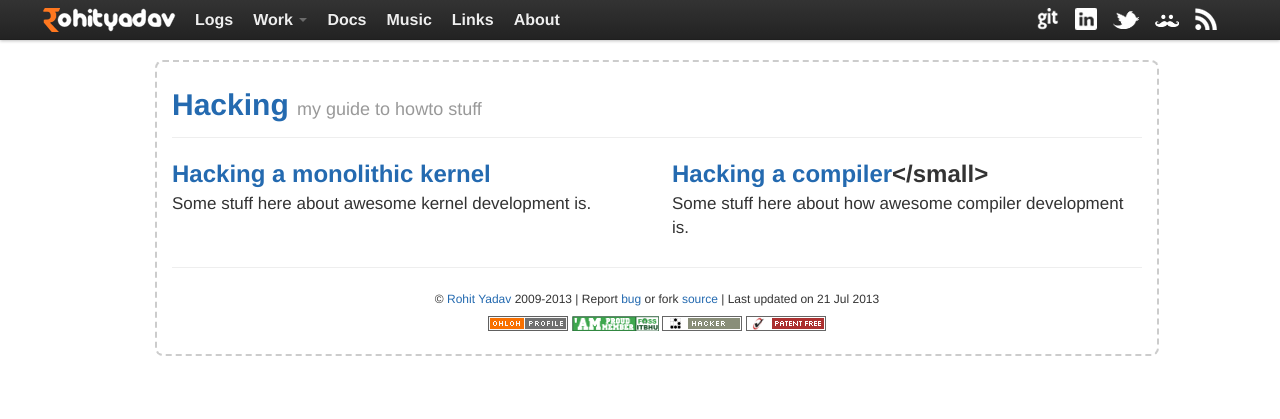
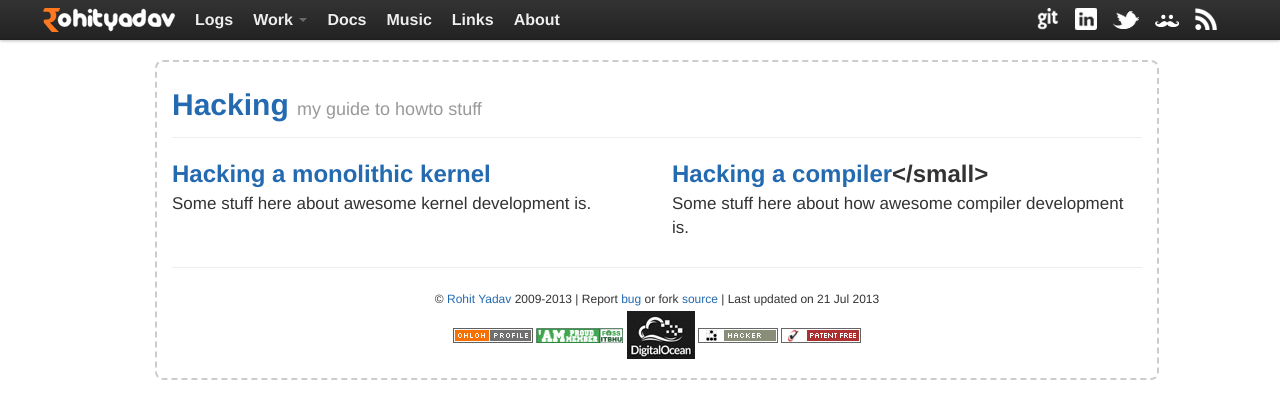
Before and after one commit to rohityadavcloud/rohityadavcloud.github.io, a Jekyll site: the page built from hacking/index.markdown, in a window 1280 px wide. Shown: the top 419 px of the page. Built offline with Jekyll 4.4.1, drawn with Linux system fonts in a browser that asks for light colours; Markdown is read by kramdown in place of the engine named in the settings; the list of posts is cut into pages by our own code.

Commit message:
<3 DigitalOcean

```diff
--- a/_layouts/default.html
+++ b/_layouts/default.html
@@ -93,6 +93,7 @@ f=false,d=document;return{use_existing_jquery:function(){return use_existing_jqu
           <br>
           <a href="https://www.ohloh.net/accounts/58276?ref=Tiny"><img width="80" height="15" alt="Ohloh profile for Rohit Yadav" src="/assets/img/ohloh.gif"/></a>
           <a href="http://groups.google.com/group/foss-itbhu"><img height="15" src="/assets/img/foss-itbhu.png" alt="FOSS ITBHU"></a>
+          <a href="https://www.digitalocean.com/?refcode=d5b9f0616a10"><img src="/assets/img/do.png"></a>
           <a href='http://www.catb.org/hacker-emblem/'><img src='/assets/img/hacker.png' alt='hacker emblem' /></a>
           <a href="http://endsoftpatents.org/innovating-without-patents"><img style="border-width:0" src="/assets/img/patent-free.png"></a>
           <br>
```
Also changed, not shown: assets/img/do.png (added).
